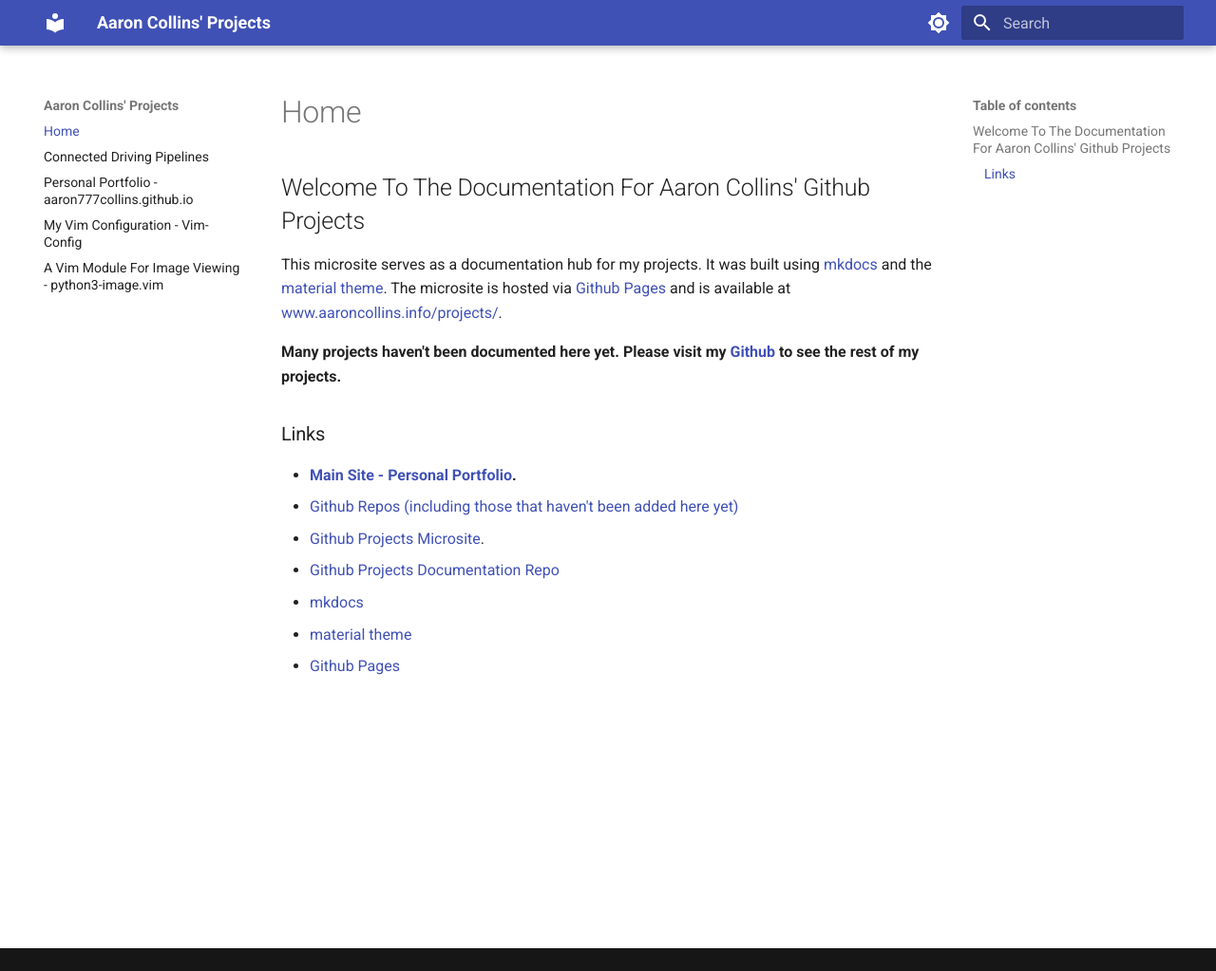
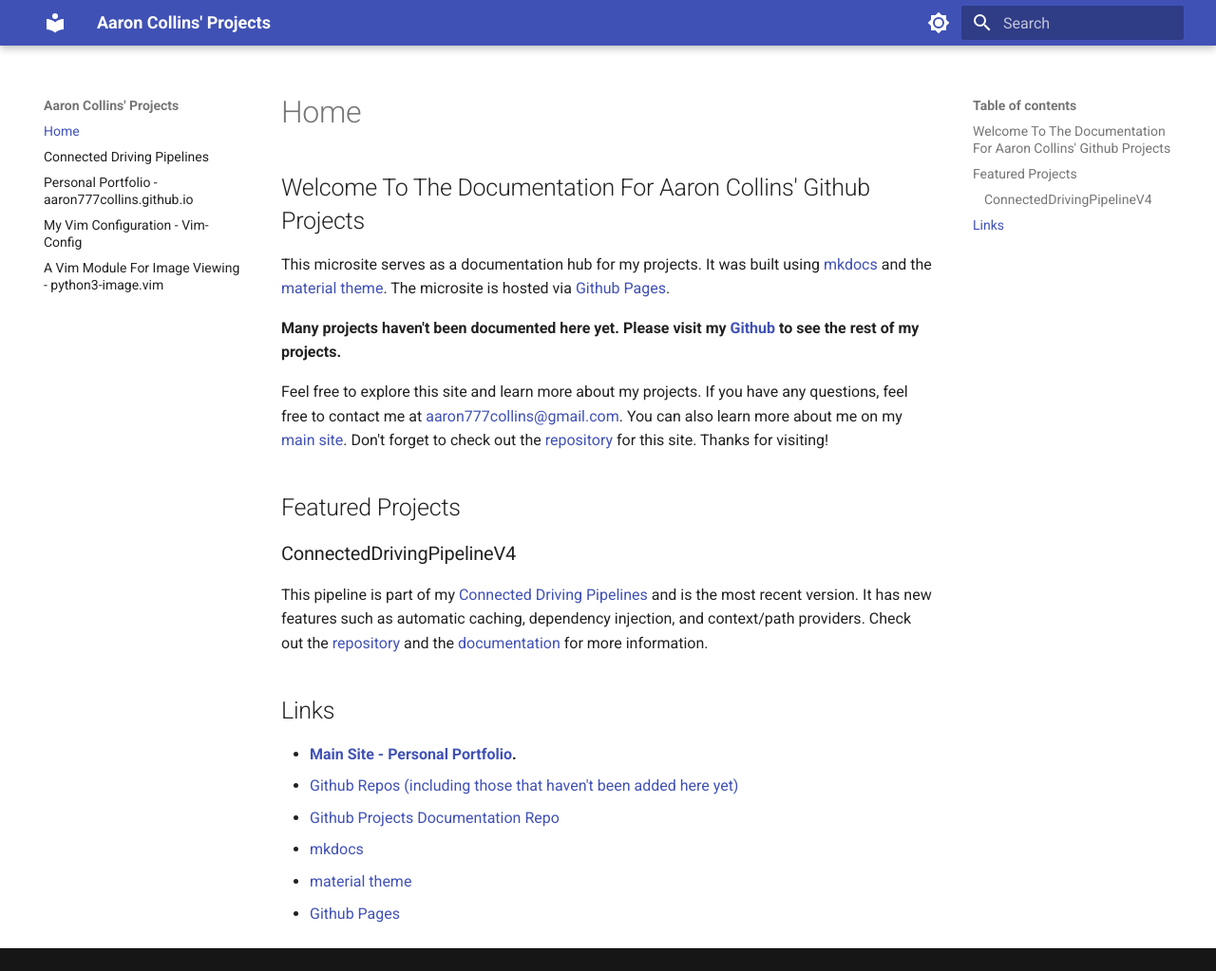
Before and after one commit to aaron777collins/projects, an MkDocs documentation site: the page built from docs/index.md, in a window 1280 px wide and 1023 px high. Shown: the whole window at 95% size. Built offline with MkDocs 1.6.1 and Material for MkDocs 9.7.7, drawn with Linux system fonts in a browser that asks for light colours.

Commit message:
added more info to the landing page

```diff
--- a/docs/index.md
+++ b/docs/index.md
@@ -1,14 +1,19 @@
 # Home
 
 ## Welcome To The Documentation For Aaron Collins' Github Projects
-This microsite serves as a documentation hub for my projects. It was built using [mkdocs](https://www.mkdocs.org/) and the [material theme](https://squidfunk.github.io/mkdocs-material/). The microsite is hosted via [Github Pages](https://pages.github.com/) and is available at [www.aaroncollins.info/projects/](https://www.aaroncollins.info/projects/).
+This microsite serves as a documentation hub for my projects. It was built using [mkdocs](https://www.mkdocs.org/) and the [material theme](https://squidfunk.github.io/mkdocs-material/). The microsite is hosted via [Github Pages](https://pages.github.com/).
 
 **Many projects haven't been documented here yet. Please visit my [Github](https://github.com/aaron777collins?tab=repositories) to see the rest of my projects.**
 
-### Links
+Feel free to explore this site and learn more about my projects. If you have any questions, feel free to contact me at [aaron777collins@gmail.com](mailto:aaron777collins@gmail.com). You can also learn more about me on my [main site](https://www.aaroncollins.info/). Don't forget to check out the [repository](https://github.com/aaron777collins/projects) for this site. Thanks for visiting!
+
+## Featured Projects
+### ConnectedDrivingPipelineV4
+This pipeline is part of my [Connected Driving Pipelines](ConnectedDrivingPipelines.html) and is the most recent version. It has new features such as automatic caching, dependency injection, and context/path providers. Check out the [repository](https://github.com/aaron777collins/ConnectedDrivingPipelineV4) and the [documentation](https://www.aaroncollins.info/ConnectedDrivingPipelineV4/) for more information.
+
+## Links
 - **[Main Site - Personal Portfolio](https://www.aaroncollins.info/).**
 - [Github Repos (including those that haven't been added here yet)](https://github.com/aaron777collins?tab=repositories)
-- [Github Projects Microsite](https://www.aaroncollins.info/projects/).
 - [Github Projects Documentation Repo](https://github.com/aaron777collins/projects)
 - [mkdocs](https://www.mkdocs.org/)
 - [material theme](https://squidfunk.github.io/mkdocs-material/)
```
